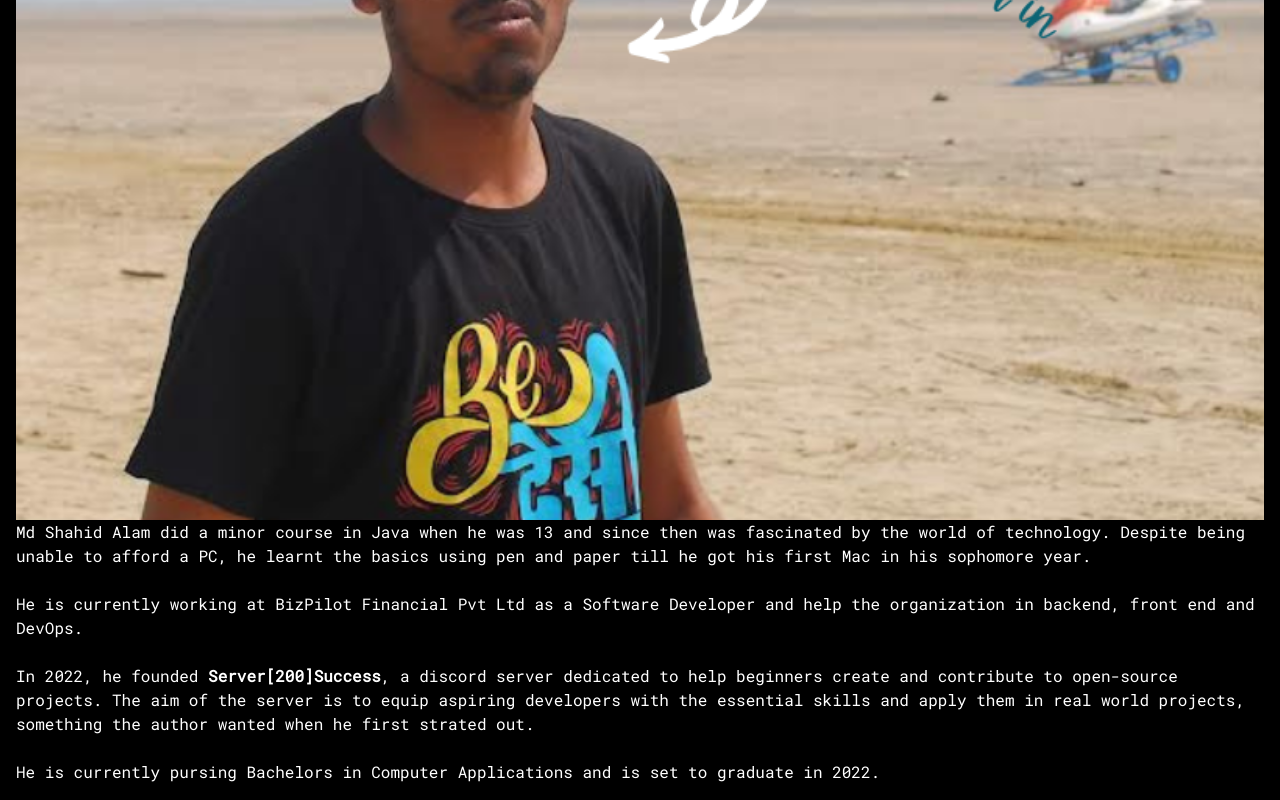
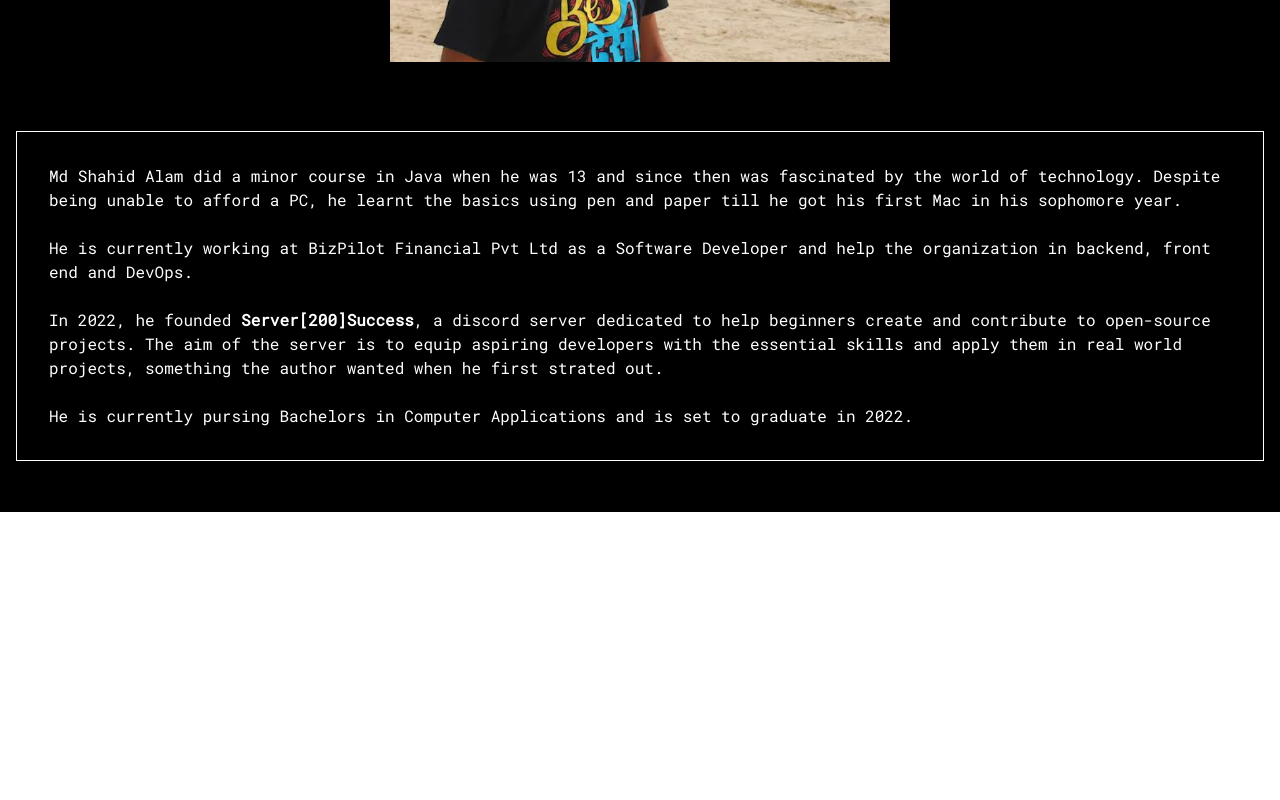
Before and after one commit to cjreads665/my-site, a React (Vite) app: page /about in a window 1280 px wide. Shown: the part 536-1336 px from the top of the page. After the commit the page ends 1048 px from the top, so only its background shows below. Built offline with nearby package versions, Linux system fonts and the light colour scheme; a web font is replaced by a local one.

Commit message:
formatted about us page

```diff
--- a/src/About/About.jsx
+++ b/src/About/About.jsx
@@ -2,12 +2,12 @@
 import profilepic from '../images/my-site-pic.png'
 const About = () => {
   return (
-    <div className='mt-4 flex flex-col min-h-screen justify-around'>
+    <div className='mt-4 flex flex-col min-h-screen h-[60rem] justify-around'>
         <h2 className='text-5xl text-center'>im the IT guy your manager sends</h2>
         <div className='flex justify-center'>
-        <img src={profilepic} alt="cool-profile-pic" className='w-[100%]' />
+        <img src={profilepic} alt="cool-profile-pic" className='w-[100%] md:w-[60%] lg:w-[40%]' />
         </div>
-        <p>
+        <p className='border border-white p-8'>
           Md Shahid Alam did a minor course in Java when he was 13 and since then was fascinated by the world of technology. Despite being unable to afford a PC, he learnt the basics using pen and paper till he got his first Mac in his sophomore year.
           <br />
           <br />
```
